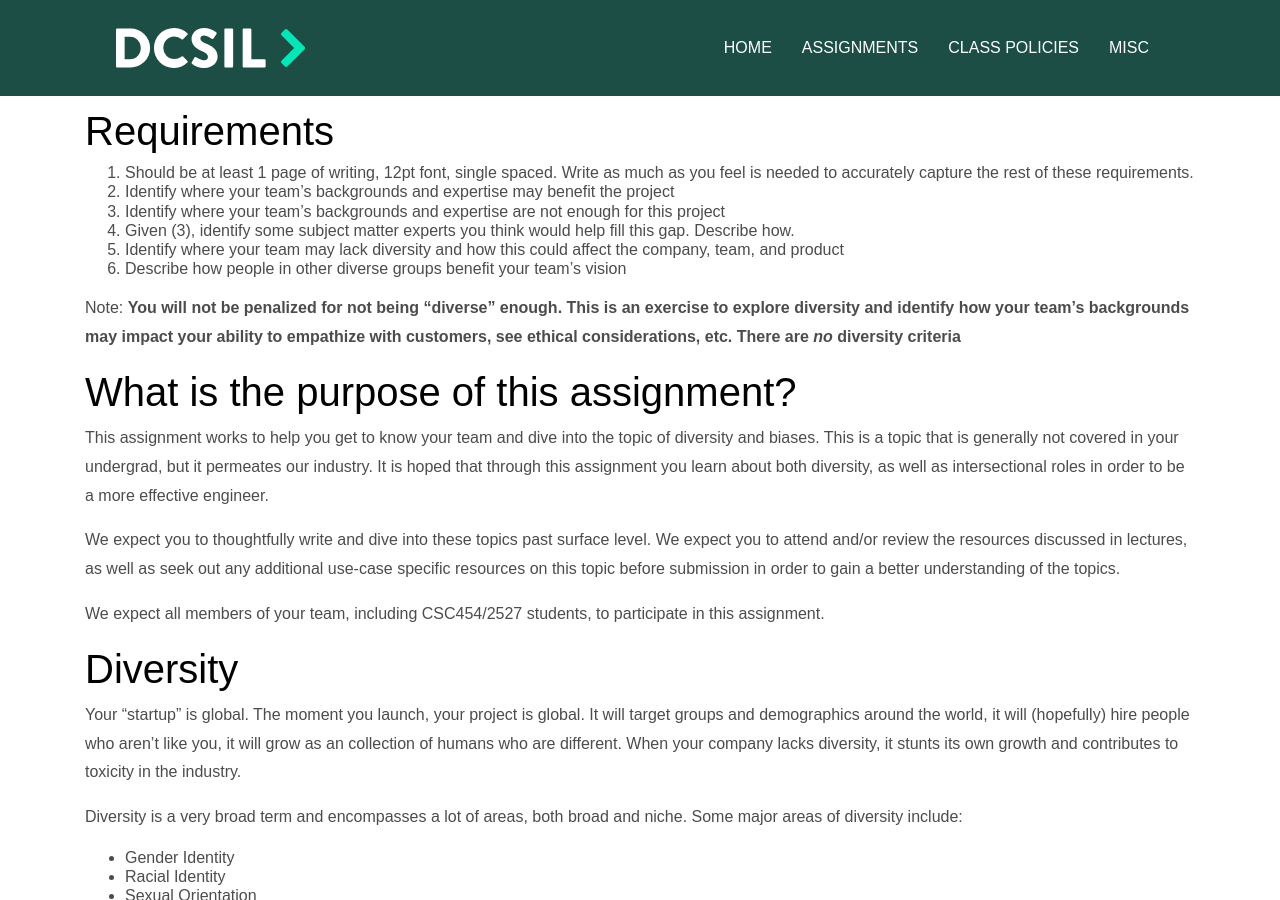
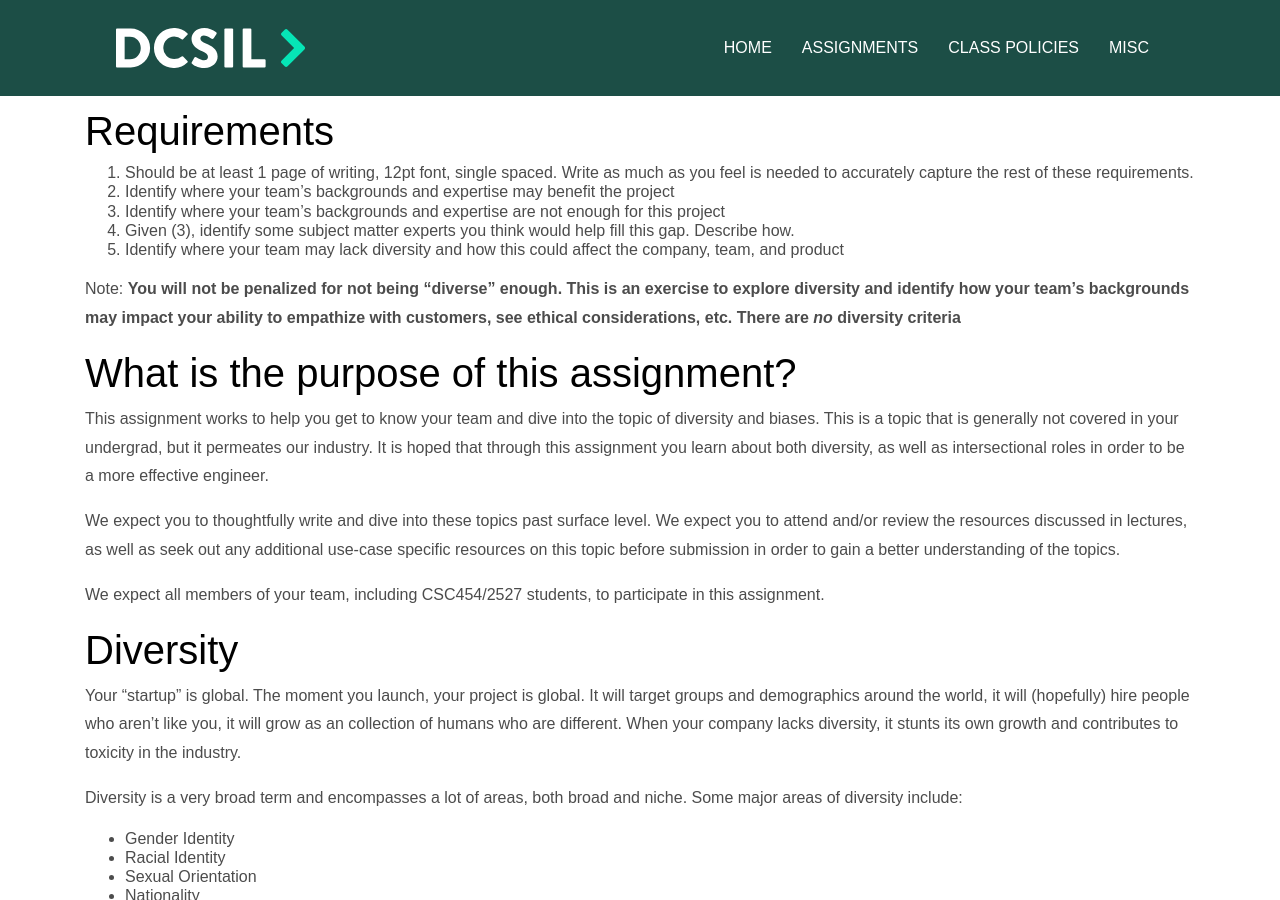
Before and after one commit to dcsil/CSC491, a Jekyll site: the page built from assignments/a2.md, in a window 1280 px wide and 900 px high, scrolled down 649 px. Built offline with Jekyll 4.4.1, drawn with Linux system fonts in a browser that asks for light colours; our own code applies the rules of GitHub Pages for plain Markdown files.

Commit message:
remove ambiguous a2.6 requirement

```diff
--- a/assignments/a2.md
+++ b/assignments/a2.md
@@ -29,7 +29,6 @@ You will be expected to work together and submit this assignment as a team. Anyo
 3. Identify where your team's backgrounds and expertise are not enough for this project
 4. Given (3), identify some subject matter experts you think would help fill this gap. Describe how.
 5. Identify where your team may lack diversity and how this could affect the company, team, and product
-7. Describe how people in other diverse groups benefit your team's vision
 
 Note: **You will not be penalized for not being "diverse" enough. This is an exercise to explore diversity and identify how your team's backgrounds may impact your ability to empathize with customers, see ethical considerations, etc. There are _no_ diversity criteria**
 
```
